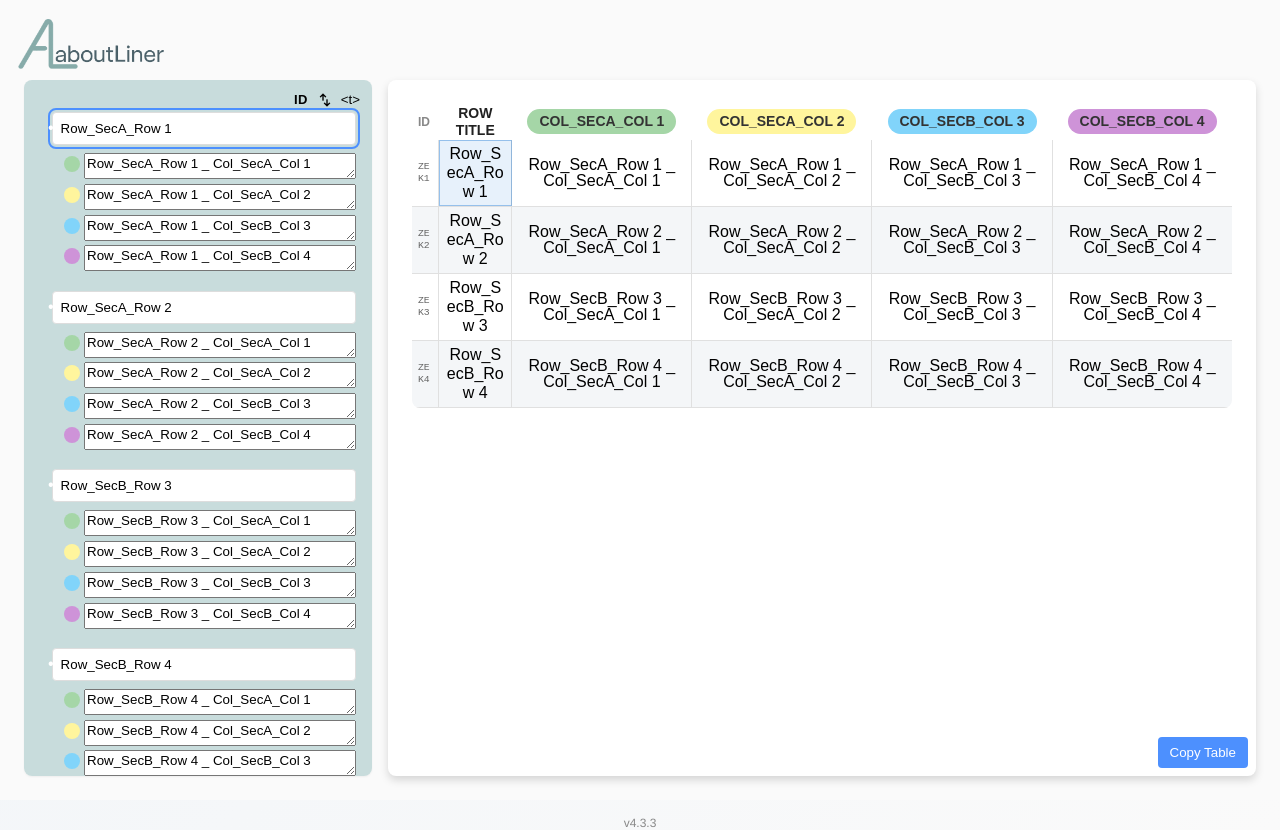
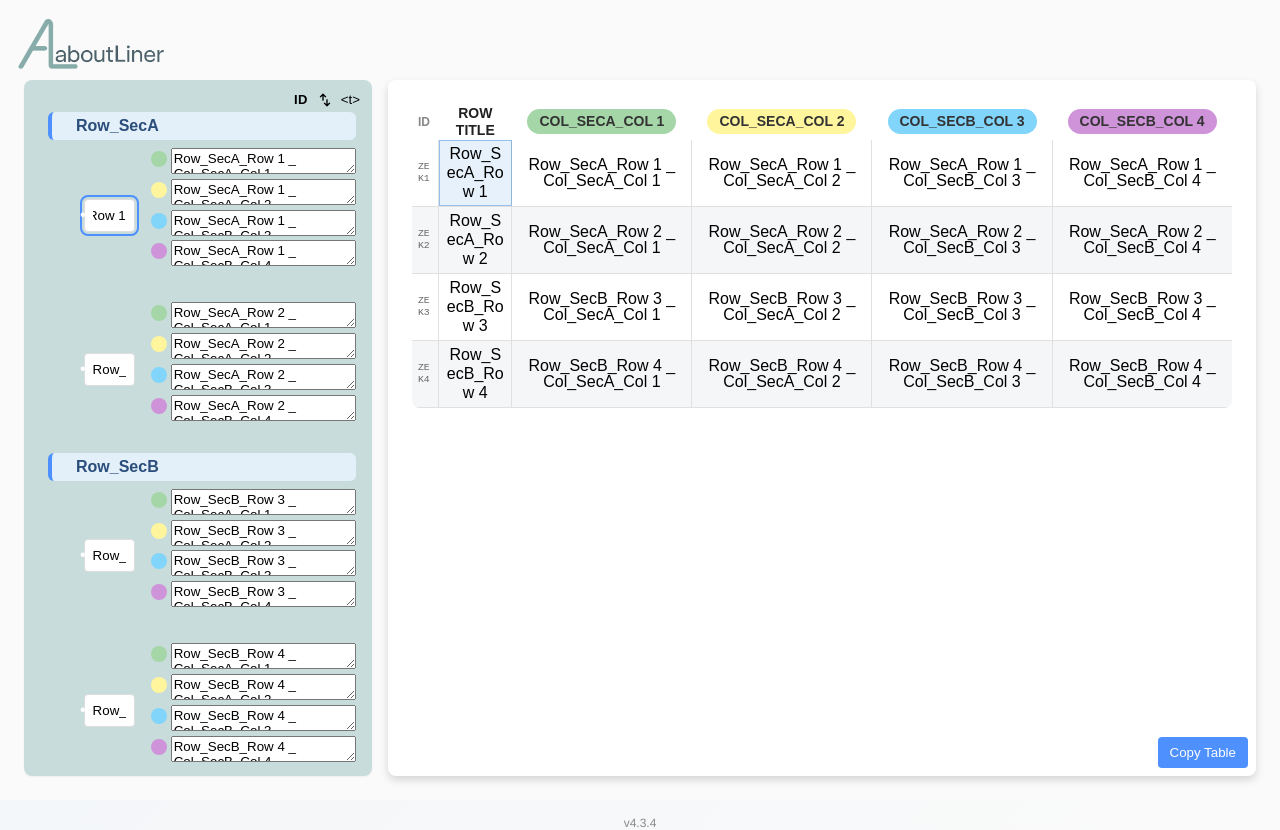
Before and after one commit to samwise22/aboutLiner, a React (Create React App) app: page / in a window 1280 px wide. Built offline with nearby package versions, Linux system fonts and the light colour scheme.

Commit message:
Visualised sections in reorder UI

```diff
--- a/src/App.js
+++ b/src/App.js
@@ -1557,6 +1557,7 @@ export default function App() {
                     let parsedIds = result.parsedIds || [];
                     // If includeHeaders is false, blank out header names
                     if (!includeHeaders && rowsArr.length > 0) {
+                      // Blank out all cell.name in first row, and propagate to all rows
                       rowsArr = rowsArr.map(row => row.map((cell, idx) => ({
                         ...cell,
                         name: ''
@@ -1900,23 +1901,63 @@ export default function App() {
           </>
         ) : (
           reorderMode && reorderAxis === 'columns' ? (
+            // --- REORDER MODE: COLUMNS WITH SECTION HEADERS (TOP TO BOTTOM) ---
             <ul style={{ listStyleType: 'none', paddingLeft: 0, position: 'relative' }}>
-              {rows[0].slice(1).map((cell, idx) => {
-                const colIndex = idx + 1;
+              {(() => {
+                // Build column section groups
+                const columnSectionGroups = [];
+                let currentGroup = null;
+                rows[0].slice(1).forEach((cell, idx) => {
+                  const section = cell.section?.sectionName || (typeof cell.section === 'string' ? cell.section : '_');
+                  if (!currentGroup || currentGroup.section !== section) {
+                    currentGroup = { section, cells: [], startIdx: idx + 1 };
+                    columnSectionGroups.push(currentGroup);
+                  }
+                  currentGroup.cells.push({ ...cell, colIndex: idx + 1 });
+                });
+                // Render groups with section headers (top to bottom)
+                let colGlobalIdx = 0;
+                return columnSectionGroups.map((group, gIdx) => (
+                  <React.Fragment key={group.section + '-' + gIdx}>
+                    {/* Section header */}
+                    <li
+                      style={{
+                        margin: '16px 0 4px 0',
+                        paddingLeft: '16px',
+                        fontWeight: 600,
+                        fontSize: '1em',
+                        color: '#2a4d7a',
+                        background: '#e3f0fa',
+                        borderRadius: '6px',
+                        borderLeft: '4px solid #4d90fe',
+                        display: 'flex',
+                        alignItems: 'center',
+                        minHeight: '28px'
+                      }}
+                    >
+                      <span style={{ marginLeft: '8px' }}>
+                        {group.section === '_' ? <em>No Section</em> : group.section}
+                      </span>
+                    </li>
+                    {/* Columns in this section (top to bottom) */}
+                    {group.cells.map((cell, idx) => {
+                      const colIndex = colGlobalIdx + 1;
+                      colGlobalIdx++;
                       return (
-                  <React.Fragment key={colIndex}>
-                    {dragOverIndex === idx && insertionLineTop != null && (
-                      <div className="insertion-line" style={{ top: `${insertionLineTop}px` }} />
-                    )}
                         <li
-                      ref={el => colRefs.current[idx] = el}
+                          ref={el => colRefs.current[colIndex - 1] = el}
                           key={colIndex}
-                      style={{ display: 'flex', alignItems: 'center' }}
+                          style={{
+                            display: 'flex',
+                            alignItems: 'center',
+                            marginBottom: '8px',
+                            paddingLeft: '32px'
+                          }}
                         >
                           <span
                             className="material-symbols-outlined"
                             draggable={false}
-                        onMouseDown={e => handleDragStart(e, idx)}
+                            onMouseDown={e => handleDragStart(e, colIndex - 1)}
                             style={{
                               fontSize: '16px',
                               color: '#000',
@@ -1935,19 +1976,61 @@ export default function App() {
                               color: '#333'
                             }}
                           >
-                        {cell.name || `Column ${idx + 1}`}
+                            {cell.name || `Column ${colIndex}`}
                           </span>
                         </li>
-                  </React.Fragment>
                       );
                     })}
+                  </React.Fragment>
+                ));
+              })()}
               {dragOverIndex === rows[0].length - 1 && insertionLineTop != null && (
                 <div className="insertion-line" style={{ top: `${insertionLineTop}px` }} />
               )}
             </ul>
           ) : (
+            // --- REORDER MODE: ROWS WITH SECTION HEADERS ---
             <ul style={{ listStyleType: 'none', paddingLeft: 0, position: 'relative' }}>
-              {rows.map((row, rowIndex) => (
+              {/* Group rows by section */}
+              {(() => {
+                // Build row section groups
+                const rowSectionGroups = [];
+                let lastSection = null;
+                let group = null;
+                rows.forEach((row, idx) => {
+                  const section = row[0].section?.sectionName || (typeof row[0].section === 'string' ? row[0].section : '_');
+                  if (section !== lastSection) {
+                    group = { section, rows: [], startIdx: idx };
+                    rowSectionGroups.push(group);
+                    lastSection = section;
+                  }
+                  group.rows.push({ row, idx });
+                });
+                // Render groups with section headers
+                return rowSectionGroups.map((group, gIdx) => (
+                  <React.Fragment key={group.section + '-' + gIdx}>
+                    {/* Section header */}
+                    <li
+                      style={{
+                        margin: '8px 0 4px 0',
+                        paddingLeft: '16px',
+                        fontWeight: 600,
+                        fontSize: '1em',
+                        color: '#2a4d7a',
+                        background: '#e3f0fa',
+                        borderRadius: '6px',
+                        borderLeft: '4px solid #4d90fe',
+                        display: 'flex',
+                        alignItems: 'center',
+                        minHeight: '28px'
+                      }}
+                    >
+                      <span style={{ marginLeft: '8px' }}>
+                        {group.section === '_' ? <em>No Section</em> : group.section}
+                      </span>
+                    </li>
+                    {/* Rows in this section */}
+                    {group.rows.map(({ row, idx: rowIndex }) => (
                       <React.Fragment key={rowIndex}>
                         {reorderMode && dragOverIndex === rowIndex && insertionLineTop != null && (
                           <div className="insertion-line" style={{ top: `${insertionLineTop}px` }} />
@@ -1958,7 +2041,9 @@ export default function App() {
                           className={pendingDeleteRow === rowIndex ? 'pending-delete' : ''}
                           style={{
                             marginBottom: 8,
-                      ...(reorderMode ? { display: 'flex', alignItems: 'center' } : {})
+                            display: 'flex',
+                            alignItems: 'center',
+                            paddingLeft: '32px' // indent rows under section
                           }}
                         >
                           {reorderMode && (
@@ -2376,7 +2461,10 @@ export default function App() {
                         </li>
                       </React.Fragment>
                     ))}
-              {reorderMode && dragOverIndex === rows.length && insertionLineTop != null && (
+                  </React.Fragment>
+                ));
+              })()}
+              {dragOverIndex === rows[0].length - 1 && insertionLineTop != null && (
                 <div className="insertion-line" style={{ top: `${insertionLineTop}px` }} />
               )}
             </ul>
@@ -2650,7 +2738,7 @@ export default function App() {
       color: '#888',
       marginTop: '16px'
     }}>
-      v4.3.3
+      v4.3.4
     </div>
     </>
   );
```
Lines whose indentation alone changed are shown as unchanged.
